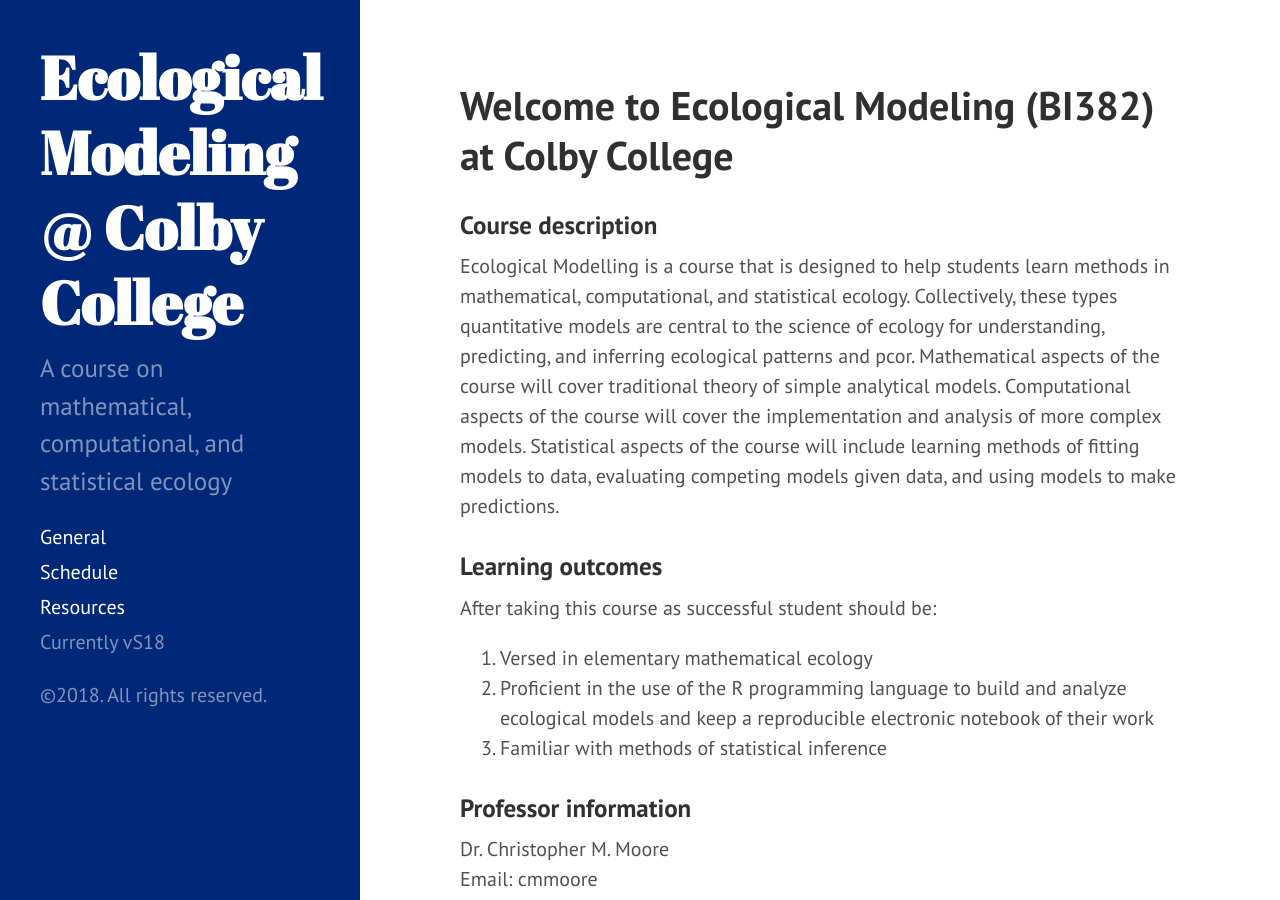
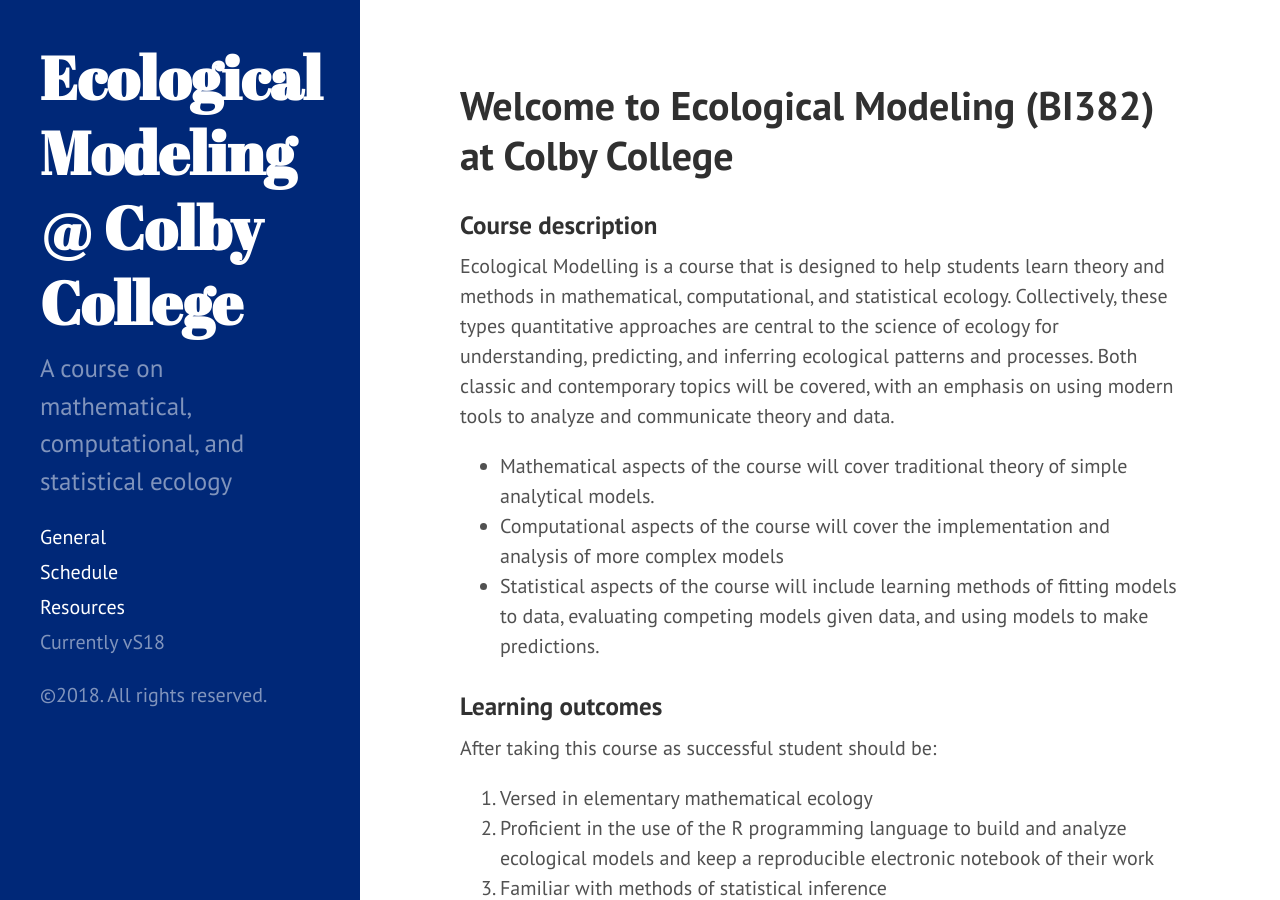
Before and after one commit to ColbyEcology/BI382_2018_Spring, a Jekyll site: the page built from index.md, in a window 1280 px wide and 900 px high. Built offline with Jekyll 4.4.1, drawn with Linux system fonts in a browser that asks for light colours.

Commit message:
index update and 404 update

```diff
--- a/404.html
+++ b/404.html
@@ -6,5 +6,5 @@
 
 <div class="page">
   <h1 class="page-title">404: Page not found</h1>
-  <p class="lead">Sorry, we've misplaced that URL or it's pointing to something that doesn't exist. <a href="{{ site.baseurl }}">Head back home</a> to try finding it again.</p>
+  <p class="lead">Whoops! Either my site's broken or you typed something incorrectly . . . Check your destination and please let me know if it's the former.  <a href="{{ site.baseurl }}">Head back home</a> to try finding it again.</p>
 </div>
--- a/index.md
+++ b/index.md
@@ -4,10 +4,17 @@
 ---
 
 ### Course description
-Ecological Modelling is a course that is designed to help students learn methods in mathematical, computational, and statistical ecology. Collectively, these types quantitative models are central to the science of ecology for understanding, predicting, and inferring ecological patterns and pcor. Mathematical aspects of the course will cover traditional theory of simple analytical models. Computational aspects of the course will cover the implementation and analysis of more complex models. Statistical aspects of the course will include learning methods of fitting models to data, evaluating competing models given data, and using models to make predictions.
+Ecological Modelling is a course that is designed to help students learn theory and methods in mathematical, computational, and statistical ecology. Collectively, these types quantitative approaches are central to the science of ecology for understanding, predicting, and inferring ecological patterns and processes. Both classic and contemporary topics will be covered, with an emphasis on using modern tools to analyze and communicate theory and data.
+
+* Mathematical aspects of the course will cover traditional theory of simple analytical models.
+* Computational aspects of the course will cover the implementation and analysis of more complex models
+* Statistical aspects of the course will include learning methods of fitting models to data, evaluating competing models given data, and using models to make predictions.
+
+
 
 ### Learning outcomes
 After taking this course as successful student should be:
+
 1. Versed in elementary mathematical ecology
 2. Proficient in the use of the R programming language to build and analyze ecological models and keep a reproducible electronic notebook of their work
 3. Familiar with methods of statistical inference
```
